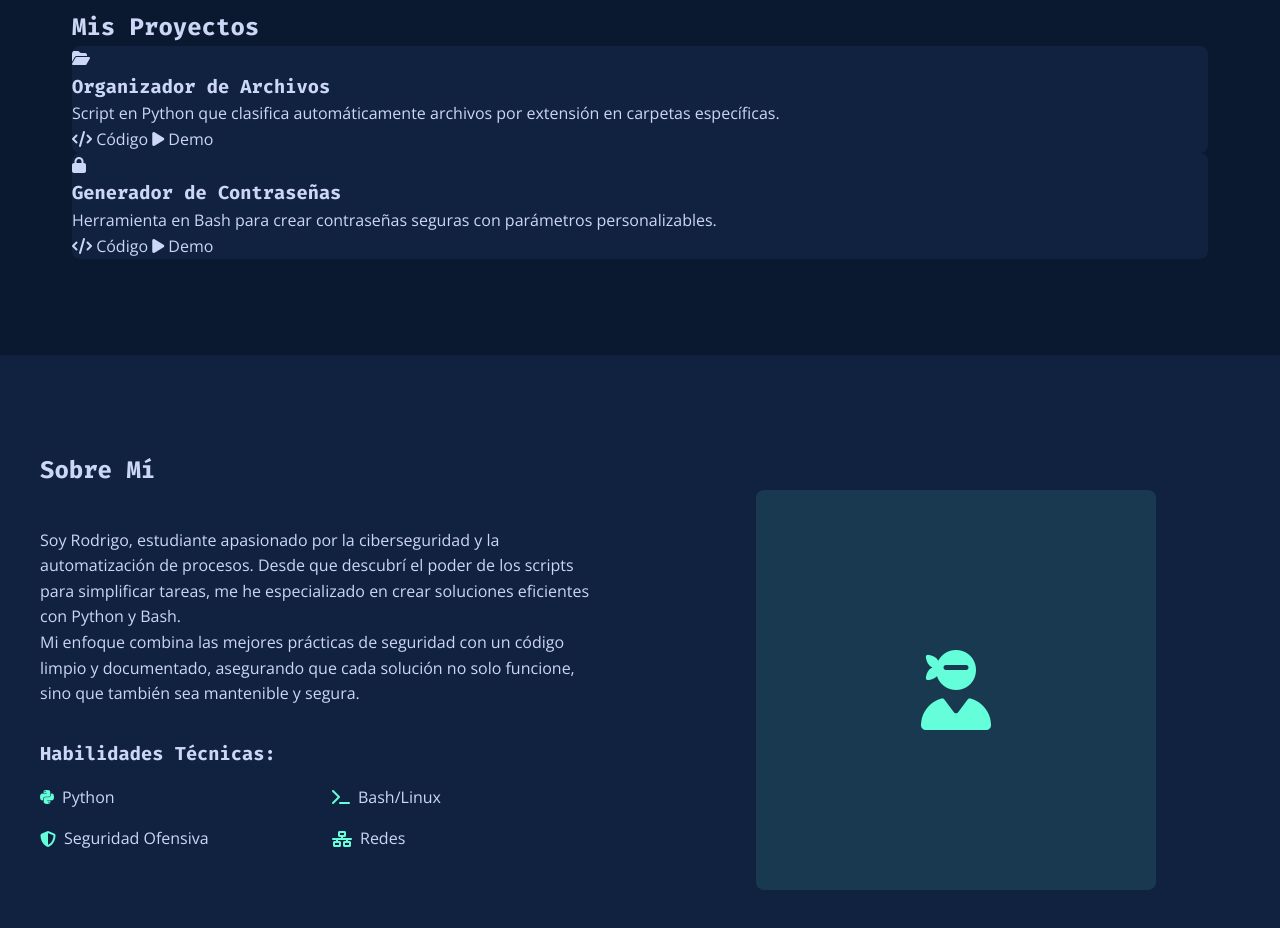
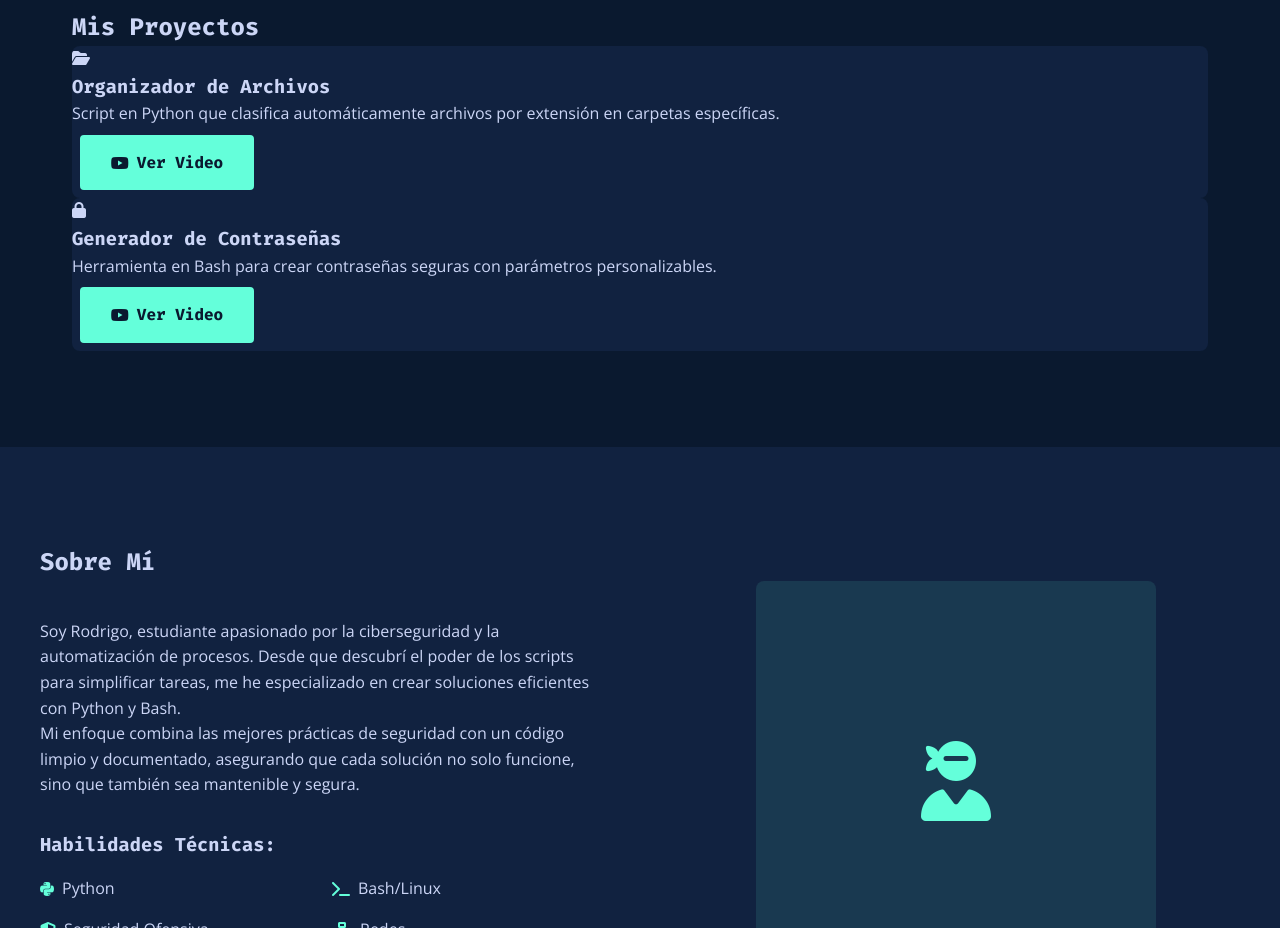
Before and after one commit to RAMS028/TheCyberScript, a plain HTML site: page index.html in a window 1280 px wide. Shown: the part 1360-2288 px from the top of the page. Drawn offline with nearby package versions, Linux system fonts and the light colour scheme.

Commit message:
update index

```diff
--- a/index.html
+++ b/index.html
@@ -411,11 +411,8 @@
             <h3>Organizador de Archivos</h3>
             <p>Script en Python que clasifica automáticamente archivos por extensión en carpetas específicas.</p>
             <div class="project-links">
-                <a href="#" class="btn-code">
-                    <i class="fas fa-code"></i> Código
-                </a>
-                <a href="#" class="btn-demo">
-                    <i class="fas fa-play"></i> Demo
+                <a href="https://www.youtube.com/watch?v=VIDEO_ID_1" target="_blank" class="btn" style="display:inline-flex;align-items:center;gap:0.5rem;">
+                    <i class="fab fa-youtube"></i> Ver Video
                 </a>
             </div>
         </div>
@@ -426,11 +423,8 @@
             <h3>Generador de Contraseñas</h3>
             <p>Herramienta en Bash para crear contraseñas seguras con parámetros personalizables.</p>
             <div class="project-links">
-                <a href="#" class="btn-code">
-                    <i class="fas fa-code"></i> Código
-                </a>
-                <a href="#" class="btn-demo">
-                    <i class="fas fa-play"></i> Demo
+                <a href="https://www.youtube.com/watch?v=VIDEO_ID_2" target="_blank" class="btn" style="display:inline-flex;align-items:center;gap:0.5rem;">
+                    <i class="fab fa-youtube"></i> Ver Video
                 </a>
             </div>
         </div>
```
